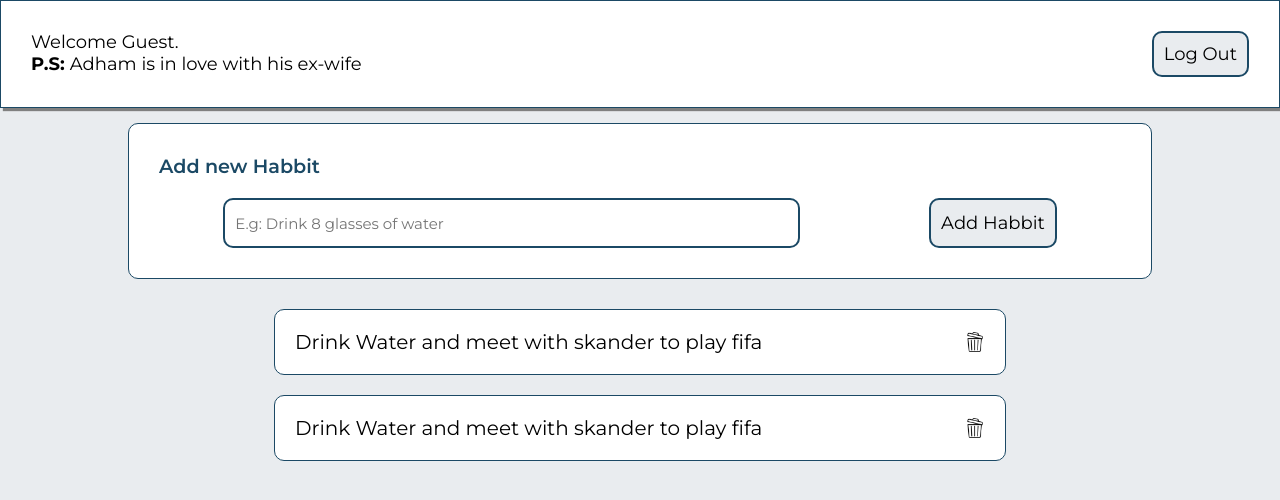
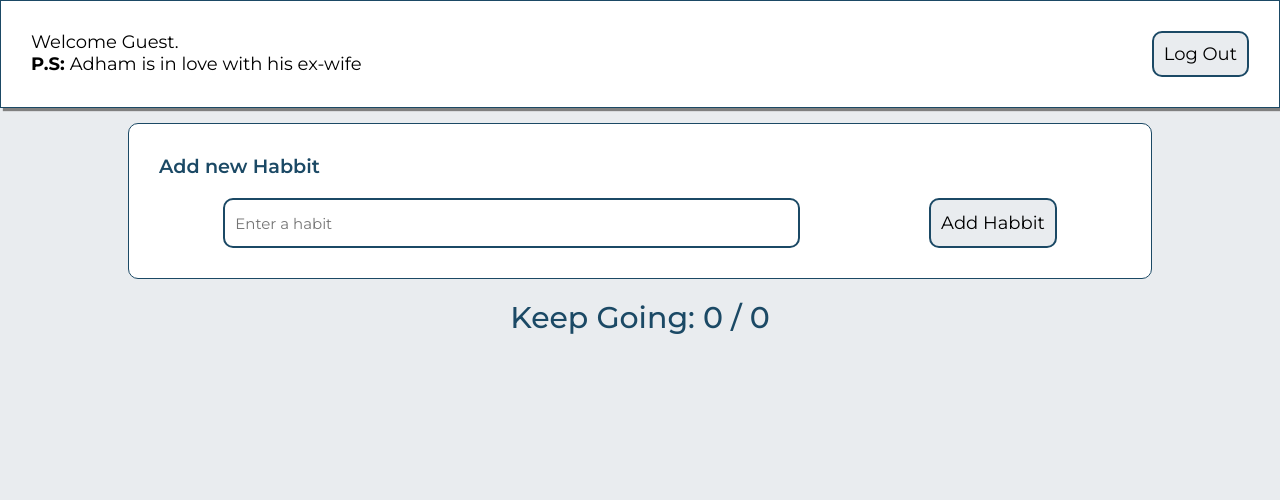
Before and after one commit to Yasmine-Hmida/Habbit-Flow, a React (Vite) app in the folder HabbitFlow/: page /Habbits in a window 1280 px wide. Shown: the top 500 px of the page. Built offline with nearby package versions, Linux system fonts and the light colour scheme.

Commit message:
Add and delete habbits functionality

```diff
--- a/HabbitFlow/src/Components/AddHabbitInput.jsx
+++ b/HabbitFlow/src/Components/AddHabbitInput.jsx
@@ -1,34 +1,31 @@
 import { useState } from "react";
 
-const AddHabbitInput = ({username}) => {
+const AddHabbitInput = ({ onAdd }) => {
+    const [inputValue, setInputValue] = useState('');
 
-    // Get the List of Habbits
-    const allHabits = JSON.parse(localStorage.getItem("userHabits")) || {};
-
-    // Manage the Habbit Input State
-    const [habbit , setHabbit] = useState('')
-    const handleHabbitChange = (e) => {
-        setHabbit(e.target.value)
-    }
-
-    // Add Habbit to the localStorage
-    const addHabbit = () => {
-        if(!(habbit == '')){
-            allHabits[username] = [...allHabits[username] , habbit];       // Add the new Habbit to the User's list of habbits
-            localStorage.setItem("userHabits", JSON.stringify(allHabits)); // Update the Local Storage
-            setHabbit('')
+    const handleAdd = () => {
+        if (inputValue.trim() !== '') {
+            onAdd(inputValue.trim());
+            setInputValue('');
         }
-    }
+    };
 
     return (
         <div className="habbitContainer">
             <div className="addHabbitContainer">
+
                 <h1 className="addHabbitTitle">Add new Habbit</h1>
 
                 <div className="addHabbitInput">
-                    <input type="text" placeholder='E.g: Drink 8 glasses of water' name='habbit' value={habbit} onChange={handleHabbitChange}/>
-                    <button type="submit" className='addHabbitBtn goHomeBtn' onClick={addHabbit}>Add Habbit</button>
+                    <input
+                        type="text"
+                        placeholder="Enter a habit"
+                        value={inputValue}
+                        onChange={(e) => setInputValue(e.target.value)}
+                    />
+                    <button className="addHabbitBtn goHomeBtn" onClick={handleAdd}>Add Habbit</button>
                 </div>
+
             </div>
         </div>
     )
--- a/HabbitFlow/src/Components/Habbit.css
+++ b/HabbitFlow/src/Components/Habbit.css
@@ -14,7 +14,7 @@
 }
 
 .HabbitContainer:hover{
-    background-color: #d7e0d7;
+    background-color: #e6ebe6;
 }
 
 .habbitMessage{
--- a/HabbitFlow/src/Components/Habbit.jsx
+++ b/HabbitFlow/src/Components/Habbit.jsx
@@ -1,13 +1,18 @@
 import './Habbit.css'
 import bin from '../assets/bin.png'
 
-const Habbit = () => { // {username , habbit}
-  return (
-    <div className='HabbitContainer'>
-        <h1 className="habbitMessage">Drink Water and meet with skander to play fifa</h1>
-        <img src={bin} alt="Bin Icon" className='habbitDel'/>
-    </div>
-  )
+const Habbit = ({ habbitText, onDelete ,onClick}) => {
+    return (
+        <div className='HabbitContainer' onClick={onClick}>
+            <h1 className="habbitMessage">{habbitText}</h1>
+            <img
+                src={bin}
+                alt="Bin Icon"
+                className='habbitDel'
+                onClick={onDelete}
+            />
+        </div>
+    )
 }
 
 export default Habbit
--- a/HabbitFlow/src/Pages/Habbits.css
+++ b/HabbitFlow/src/Pages/Habbits.css
@@ -53,6 +53,18 @@
     gap:20px;
 }
 
+.habbitCounter{
+    font-size: 30px;
+    font-weight: 500;
+    text-align: center;
+    color:#1b4965;
+    margin:20px;
+}
+
+.selected{
+    background-color: green;
+}
+
 
 /* Responsive Styling */
 @media screen and (max-width:600px){
--- a/HabbitFlow/src/Pages/Habbits.jsx
+++ b/HabbitFlow/src/Pages/Habbits.jsx
@@ -1,30 +1,76 @@
-import NavHabbits from '../Components/NavHabbits.jsx'
-import { useLocation } from 'react-router-dom'
+import { useLocation } from 'react-router-dom';
+import { useEffect, useState} from 'react';
 
-import './Habbits.css'
+import NavHabbits from '../Components/NavHabbits.jsx';
+import AddHabbitInput from '../Components/AddHabbitInput.jsx';
+import Habbit from '../Components/Habbit.jsx';
 
-import AddHabbitInput from '../Components/AddHabbitInput.jsx';
-import Habbit from '../Components/Habbit.jsx'
+import './Habbits.css';
 
 const Habbits = () => {
-    // Get the Username of the current user
-    const Location = useLocation();
-    const username = Location.state?.username || 'Guest';
+
+    // Get the Username from the useNavigate in the Login
+    const location = useLocation();
+    const username = location.state?.username || 'Guest';
+
+    // Use State of the user's habbits
+    const [userHabbits, setUserHabbits] = useState([]);
+
+    // Load habits on the username mount and only re-render when the username changes
+    useEffect(() => {
+        const allHabbits = JSON.parse(localStorage.getItem("userHabits")) || {};
+        setUserHabbits(allHabbits[username] || []);
+    }, [username]);
+
+    // Add a new Habbit
+    const handleAddHabbit = (newHabit) => {
+        const updatedHabbits = [...userHabbits, newHabit];
+
+        // Save in state
+        setUserHabbits(updatedHabbits);
+
+        // Save to localStorage
+        const allHabbits = JSON.parse(localStorage.getItem("userHabits")) || {};
+        allHabbits[username] = updatedHabbits;
+        localStorage.setItem("userHabits", JSON.stringify(allHabbits));
+    };
+
+    // Delete a habbit
+    const handleDeleteHabbit = (indexToDelete) => {
+        const updatedHabbits = [...userHabbits];
+        updatedHabbits.splice(indexToDelete, 1); // remove habit
+
+        setUserHabbits(updatedHabbits); // update state
+
+        // update localStorage
+        const allHabbits = JSON.parse(localStorage.getItem("userHabits")) || {};
+        allHabbits[username] = updatedHabbits;
+        localStorage.setItem("userHabits", JSON.stringify(allHabbits));
+    };
+
+
 
     return (
         <>
-        <NavHabbits username={username}/>
+            <NavHabbits username={username} />
 
             <div className="habbitWrapper">
-            <AddHabbitInput username={username}/>
+                <AddHabbitInput onAdd={handleAddHabbit} />
             </div>
 
+            <h2 className='habbitCounter'>Keep Going: 0 / {userHabbits.length}</h2>
+
             <div className="habbitsBox">
-            <Habbit/>
-            <Habbit/>
+                {userHabbits.map((habbit, index) => (
+                    <Habbit
+                        key={index}
+                        habbitText={habbit}
+                        onDelete={() => handleDeleteHabbit(index)}
+                    />
+                ))}
             </div>
         </>
-    )
-}
+    );
+};
 
-export default Habbits
+export default Habbits;
```
Lines whose indentation alone changed are shown as unchanged.
